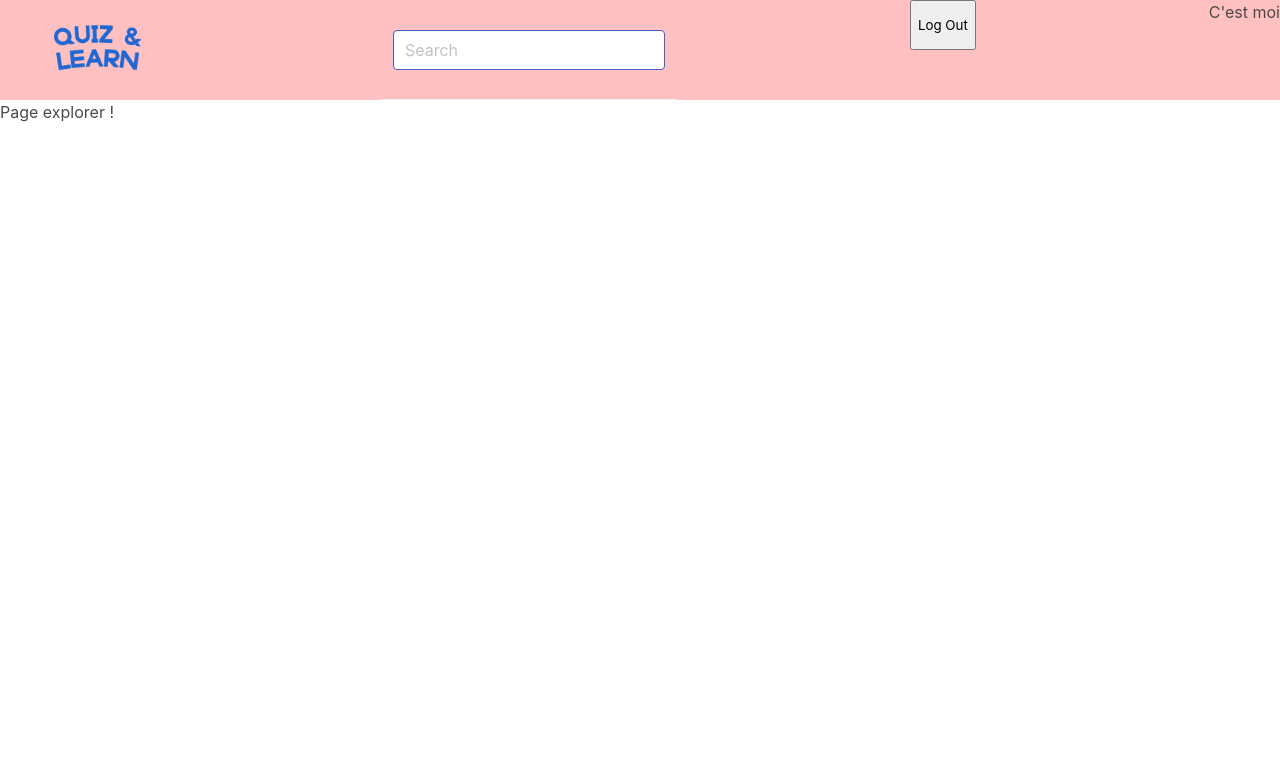
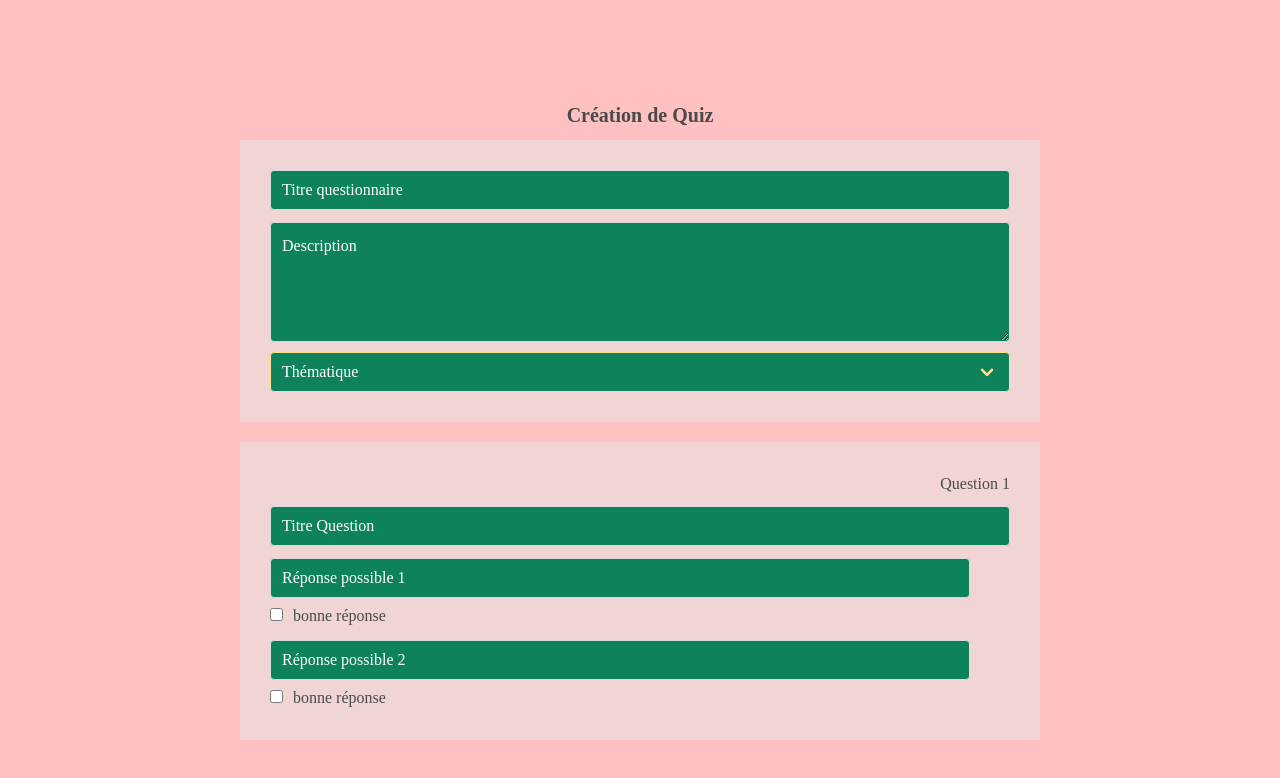
Before and after one commit to margauxln/quizandlearn, a React (Create React App) app in the folder frontend/: page /create-quiz in a window 1280 px wide. Shown: the top 778 px of the page. Built offline with nearby package versions, Linux system fonts and the light colour scheme; sample sign-in values are in the browser's storage.

Commit message:
feat-US7- first question with 2 replies

```diff
--- a/frontend/src/app/App.js
+++ b/frontend/src/app/App.js
@@ -23,7 +23,7 @@ const App = () => {
             {/* we want to protect these routes */}
             <Route element={<RequireAuth />}>
               <Route path="/quizzes" element={<Explore />} />
-              <Route path="/quiz-creation" element={<QuizCreation />} />
+              <Route path="/create-quiz" element={<QuizCreation />} />
             </Route>
 
             {/* route qui n'existe pas - redirection page Explore*/}
--- a/frontend/src/pages/QuizCreation/QuizCreation.css
+++ b/frontend/src/pages/QuizCreation/QuizCreation.css
@@ -23,6 +23,18 @@
     margin-bottom: 0.5em;
     font-family: "Sporting", "sans-serif";
     text-align: center;
+}
+
+.sectionContainer{
+    padding: 30px;
+    background-color: #f1d5d5;
+    margin-bottom: 20px;
+}
+
+.questionNumber{
+    display: flex;
+    justify-content: flex-end;
+    margin-bottom: 10px;
 }
 
 /*Form Inputs*/
@@ -52,7 +64,6 @@
   font-family: "Sporting", "sans-serif";
 }
 
-
 #selectCategoriesContainer {
     margin-top: 10px;
 }
@@ -60,6 +71,16 @@
 #selectCategories {
     height: 40px;
     width: 800px;
+}
+
+#replyField {
+    width: 700px;
+    padding-left: 0px;
+}
+
+#quizCreationFormContainer input[type="checkBox"]{
+    margin-right: 10px;
+    margin-top: 10px;
 }
 
 /*Error messages*/
--- a/frontend/src/pages/QuizCreation/QuizCreation.jsx
+++ b/frontend/src/pages/QuizCreation/QuizCreation.jsx
@@ -10,7 +10,9 @@ const QuizCreation = () => {
         initialValues: {
             title: "",
             description:"",
-            categories: ""
+            categories: "",
+            questionTitle: "",
+            reply: ""
         },
         validationSchema: Yup.object({
            title: Yup.string()
@@ -18,6 +20,10 @@ const QuizCreation = () => {
             description: Yup.string()
                 .required("Champ obligatoire"),
             categories: Yup.string()
+                .required("Champ obligatoire"),
+            questionTitle: Yup.string()
+                .required("Champ obligatoire"),
+            reply: Yup.string()
                 .required("Champ obligatoire")
         }),
     });
@@ -29,9 +35,9 @@ const QuizCreation = () => {
 
                 <h1 id="titleQuizCreation">Création de Quiz</h1>
 
+                    <div className="sectionContainer">
                         {/*Title*/}
                         <div className="field">
-                            {/*?? sr-only ne marche pas ici*/}
                             <label HTMLlFor="title" className="sr-only"></label>
                             <input
                                 id="title"
@@ -42,7 +48,6 @@ const QuizCreation = () => {
                                 onBlur={formik.handleBlur}
                                 value = {formik.values.title}
                                 maxLength="24"
-                                aria-describedby="error"
                                 placeholder = "Titre questionnaire"
                             />
 
@@ -51,7 +56,6 @@ const QuizCreation = () => {
                                 <FontAwesomeIcon icon={faInfoCircle} className="errorIconQuizCreation" />
                                 <p className="errorContentQuizCreation">{formik.errors.title}</p>
                             </span> : null}
-
                         </div>
 
                         {/*Description*/}
@@ -59,12 +63,11 @@ const QuizCreation = () => {
                             name="description"
                             className="textarea"
                             placeholder="Description"
-                            rows="6"
+                            rows="4"
                             type="text"
                             onChange={formik.handleChange}
                             onBlur={formik.handleBlur}
                             value = {formik.values.description}
-                            aria-describedby="error"
                             >
                         </textarea>
 
@@ -76,8 +79,12 @@ const QuizCreation = () => {
 
                         {/*Select*/}
                         <div className="select is-warning" id="selectCategoriesContainer">
-                            <select id="selectCategories" name="categories">
-                                <option value="">Thématique</option>
+                            <select
+                                id="selectCategories"
+                                name="categories"
+                                value= {formik.values.categories}
+                            >
+                                <option value="" disabled>Thématique</option>
                                 <option value="tech">Tech</option>
                                 <option value="feminisme">Feminisme</option>
                                 <option value="ecologie">Ecologie</option>
@@ -90,6 +97,89 @@ const QuizCreation = () => {
                                 <FontAwesomeIcon icon={faInfoCircle} className="errorIconQuizCreation" />
                                 <p className="errorContentQuizCreation">{formik.errors.categories}</p>
                             </span> : null}
+                    </div>
+
+                    <div className="sectionContainer">
+                        <p className="questionNumber" >Question 1</p>
+
+                        {/*Question Title*/}
+                        <div className="field">
+                            <label HTMLlFor="questionTitle" className="sr-only"></label>
+                            <input
+                                id="questionTitle"
+                                name="questionTitle"
+                                type="text"
+                                className="input"
+                                onChange={formik.handleChange}
+                                onBlur={formik.handleBlur}
+                                value = {formik.values.questionTitle}
+                                maxLength="24"
+                                placeholder = "Titre Question"
+                            />
+
+                        {formik.touched.questionTitle && formik.errors.questionTitle ?
+                            <span className="errorMessageQuizCreationContainer">
+                                <FontAwesomeIcon icon={faInfoCircle} className="errorIconQuizCreation" />
+                                <p className="errorContentQuizCreation">{formik.errors.questionTitle}</p>
+                            </span> : null}
+                        </div>
+
+                        {/*Reply 1*/}
+                        <div className="field" id="replyField">
+                            <label HTMLlFor="reply" className="sr-only"></label>
+                            <input
+                                id="reply"
+                                name="reply"
+                                type="text"
+                                className="input"
+                                onChange={formik.handleChange}
+                                onBlur={formik.handleBlur}
+                                value = {formik.values.reply}
+                                maxLength="24"
+                                placeholder = "Réponse possible 1"
+                            />
+
+                        {formik.touched.reply && formik.errors.reply ?
+                            <span className="errorMessageQuizCreationContainer">
+                                <FontAwesomeIcon icon={faInfoCircle} className="errorIconQuizCreation" />
+                                <p className="errorContentQuizCreation">{formik.errors.reply}</p>
+                            </span> : null}
+
+                            <label class="checkbox">
+                                <input type="checkbox"/>
+                                bonne réponse
+                            </label>
+                        </div>
+
+                        {/*Reply 2*/}
+                        <div className="field" id="replyField">
+                            <label HTMLlFor="reply" className="sr-only"></label>
+                            <input
+                                id="reply"
+                                name="reply"
+                                type="text"
+                                className="input"
+                                onChange={formik.handleChange}
+                                onBlur={formik.handleBlur}
+                                value = {formik.values.reply}
+                                maxLength="24"
+                                placeholder = "Réponse possible 2"
+                            />
+
+                        {formik.touched.reply && formik.errors.reply ?
+                            <span className="errorMessageQuizCreationContainer">
+                                <FontAwesomeIcon icon={faInfoCircle} className="errorIconQuizCreation" />
+                                <p className="errorContentQuizCreation">{formik.errors.reply}</p>
+                            </span> : null}
+
+                            <label class="checkbox">
+                                <input type="checkbox"/>
+                                bonne réponse
+                            </label>
+                        </div>
+
+                    </div>
+
 
                 </form>
             </div>
```
